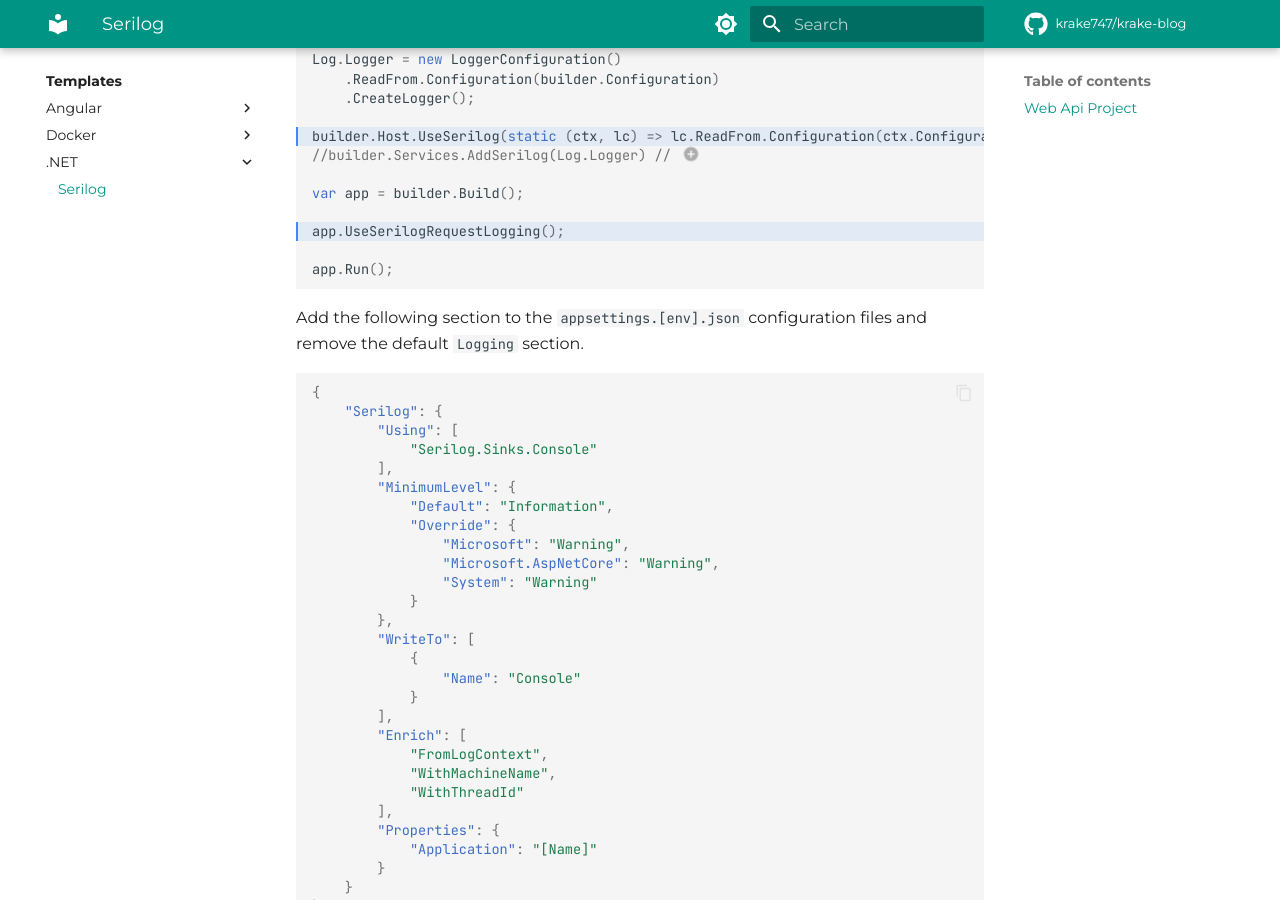
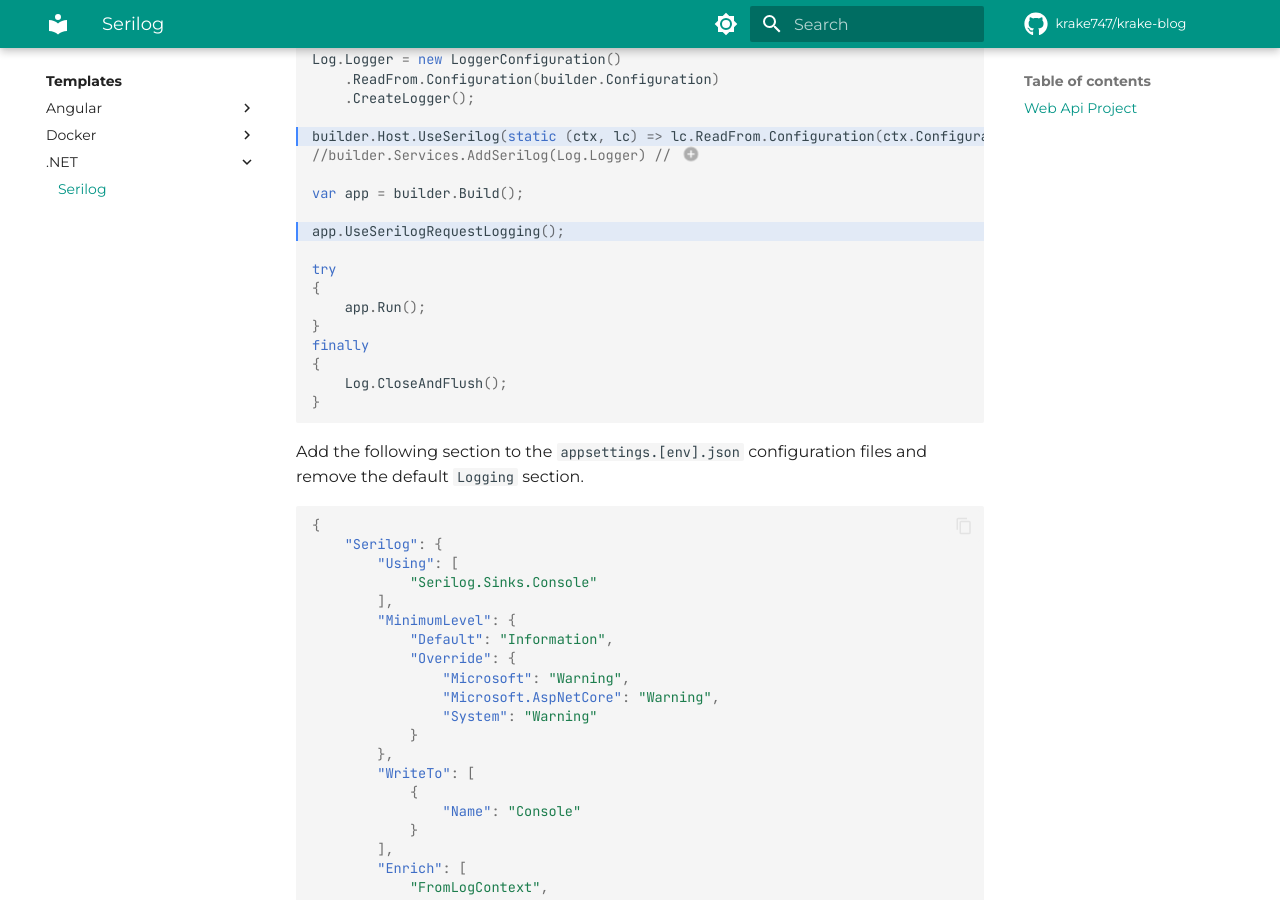
Before and after one commit to krake747/krake-blog, an MkDocs documentation site: the page built from docs/template/dotnet/serilog.md, in a window 1280 px wide and 900 px high, scrolled down 473 px. Built offline with MkDocs 1.6.1 and Material for MkDocs 9.7.7, drawn with Linux system fonts in a browser that asks for light colours; comment, search, counter and statistics services are not loaded.

Commit message:
feat(templates): Update serilog

````diff
--- a/docs/template/dotnet/serilog.md
+++ b/docs/template/dotnet/serilog.md
@@ -27,7 +27,15 @@
 
 app.UseSerilogRequestLogging();
 
-app.Run();
+try
+{
+    app.Run();
+}
+finally
+{
+    Log.CloseAndFlush();
+}
+
 ```
 
 1. `UseSerilog` configures serilog as the only logging provider.
````
